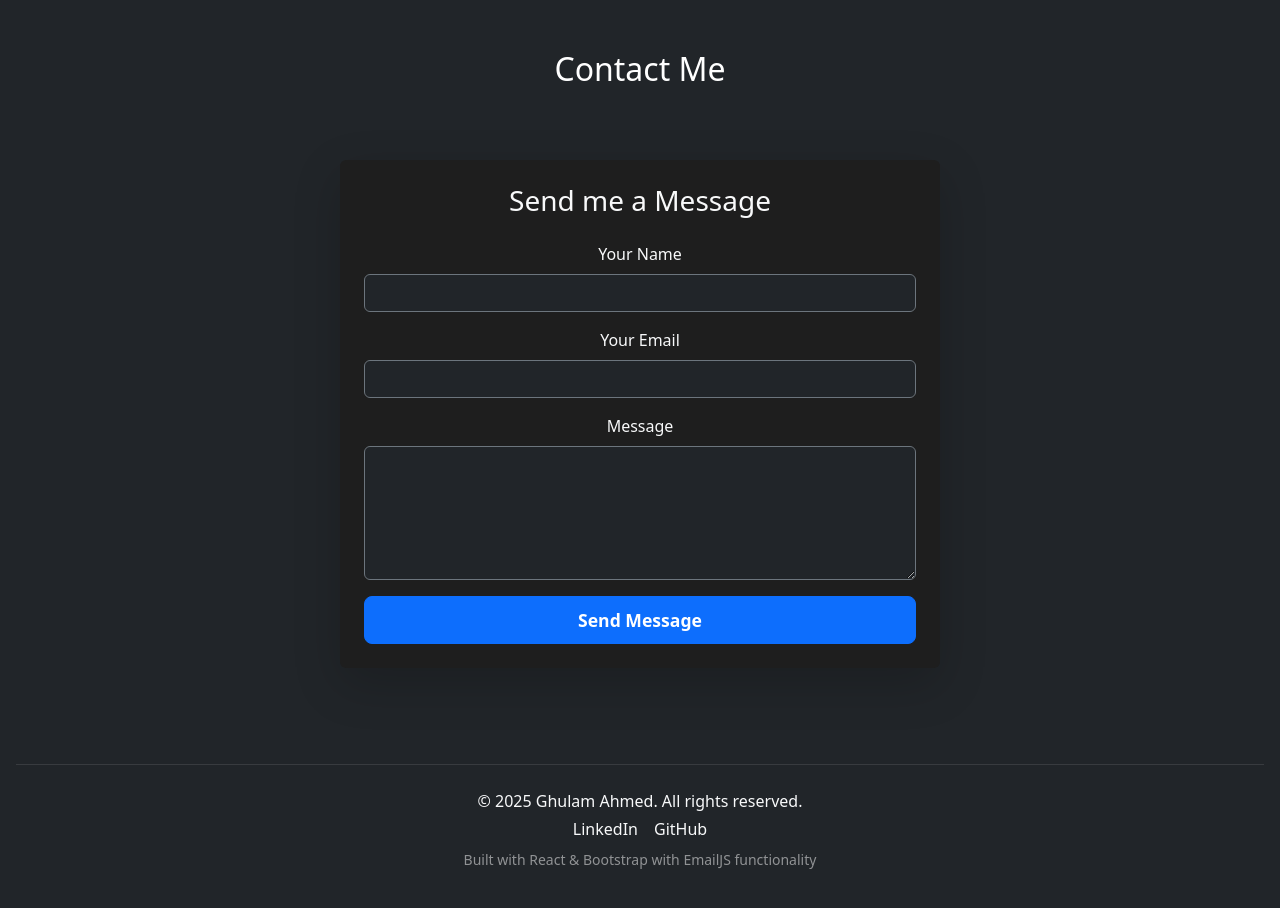
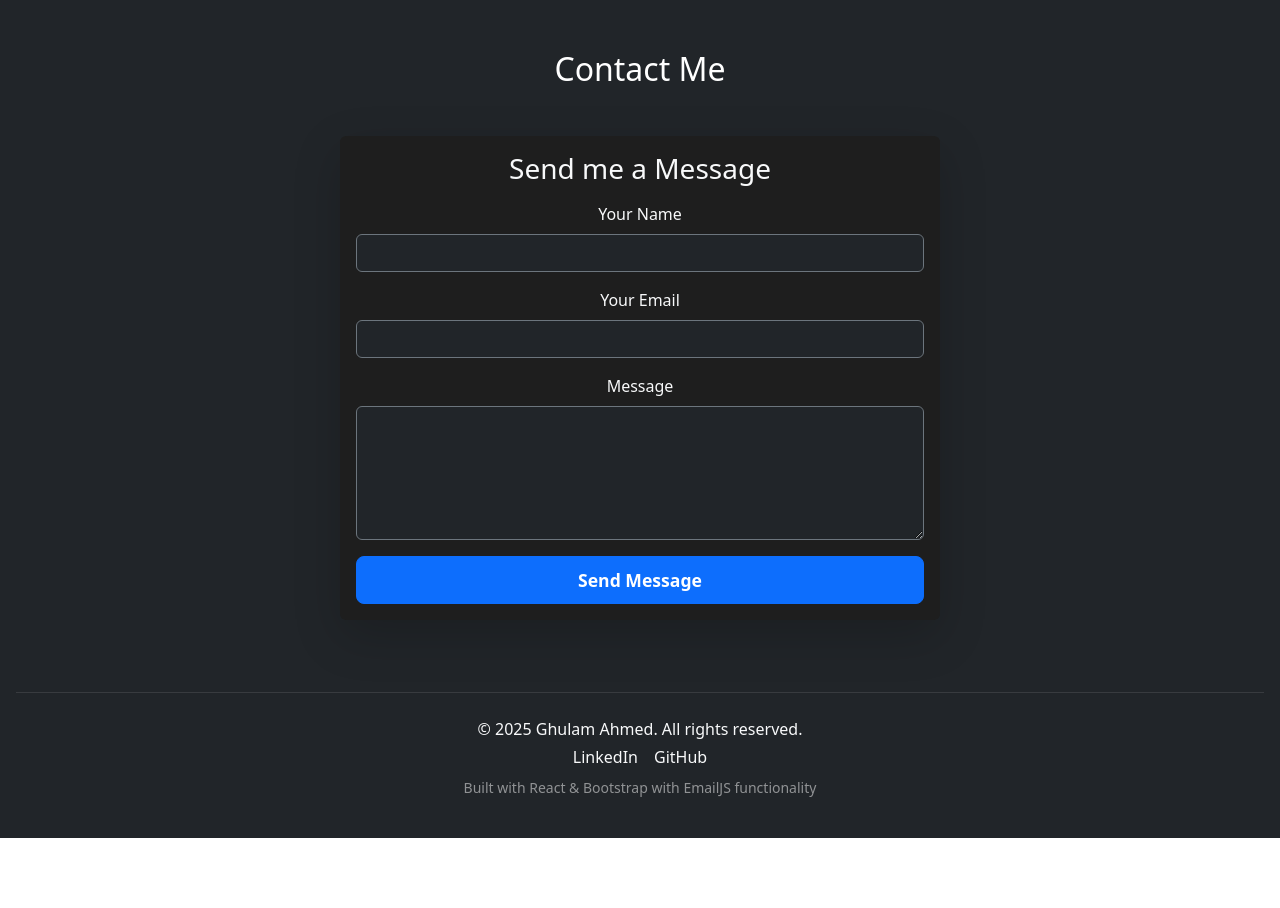
Before and after one commit to ghxlam/personal-website, a React (Create React App) app: page / in a window 1280 px wide. Shown: the part 3320-4228 px from the top of the page. After the commit the page ends 4158 px from the top, so only its background shows below. Built offline with nearby package versions, Linux system fonts and the light colour scheme.

Commit message:
fixed spacing issue with contact form

```diff
--- a/src/components/ContactForm.js
+++ b/src/components/ContactForm.js
@@ -1,3 +1,4 @@
+// ContactForm.js
 import { useState } from "react";
 import emailjs from "emailjs-com";
 
@@ -32,16 +33,19 @@ const ContactForm = () => {
   };
 
   return (
-    <div className="container my-5">
+    <div className="container my-4">
+      {" "}
+      {/* Reduced margin from my-5 -> my-4 */}
       <div
-        className="p-4 rounded shadow-lg"
+        className="p-3 rounded shadow-lg"
         style={{
           backgroundColor: "#1e1e1e",
           maxWidth: "600px",
           margin: "0 auto",
         }}
       >
-        <h3 className="text-center mb-4 text-light">Send me a Message</h3>
+        <h3 className="text-center mb-3 text-light">Send me a Message</h3>{" "}
+        {/* Reduced mb-4 -> mb-3 */}
         <form onSubmit={handleSubmit}>
           <div className="mb-3">
             <label className="form-label text-light">Your Name</label>
```
